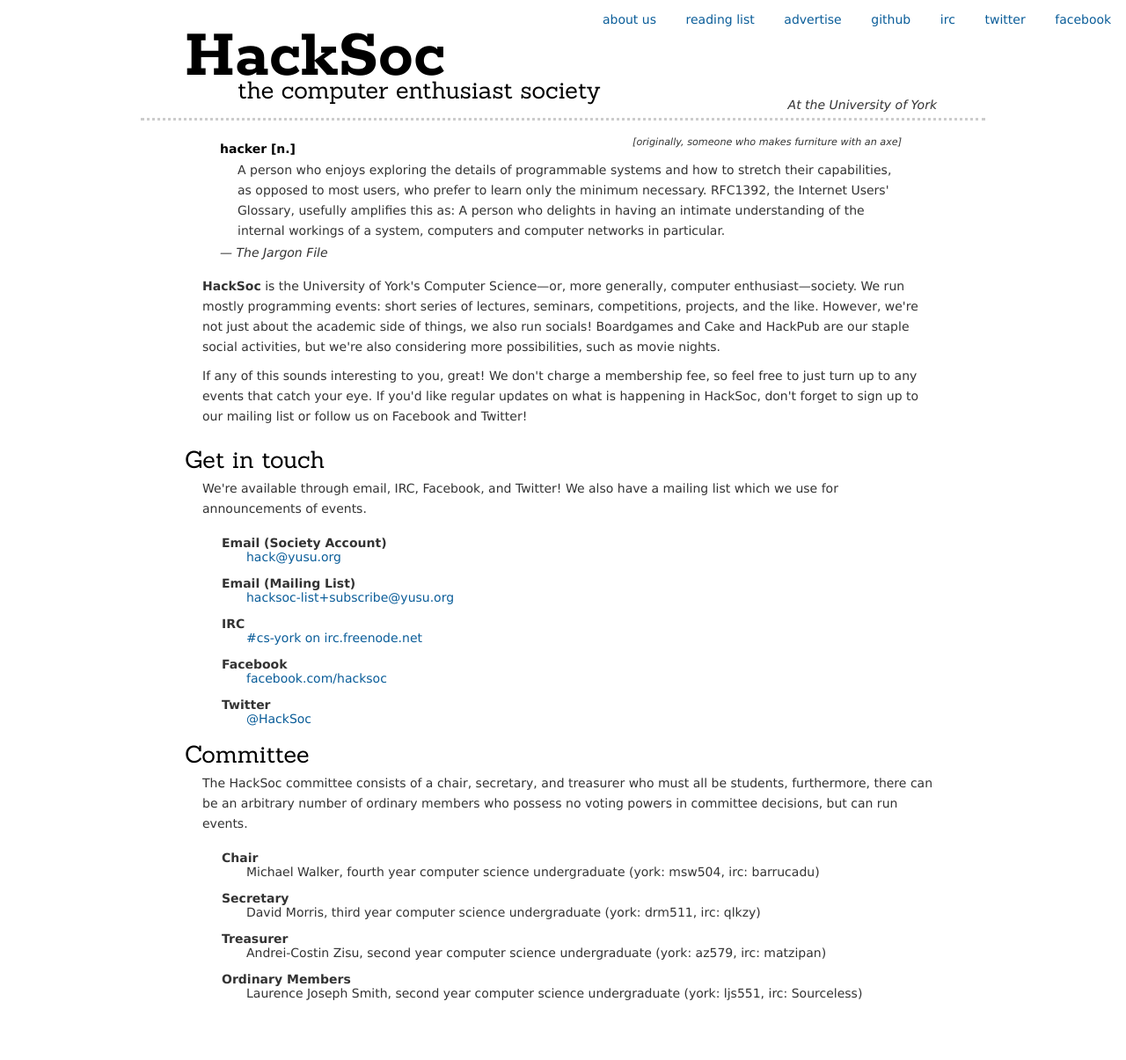
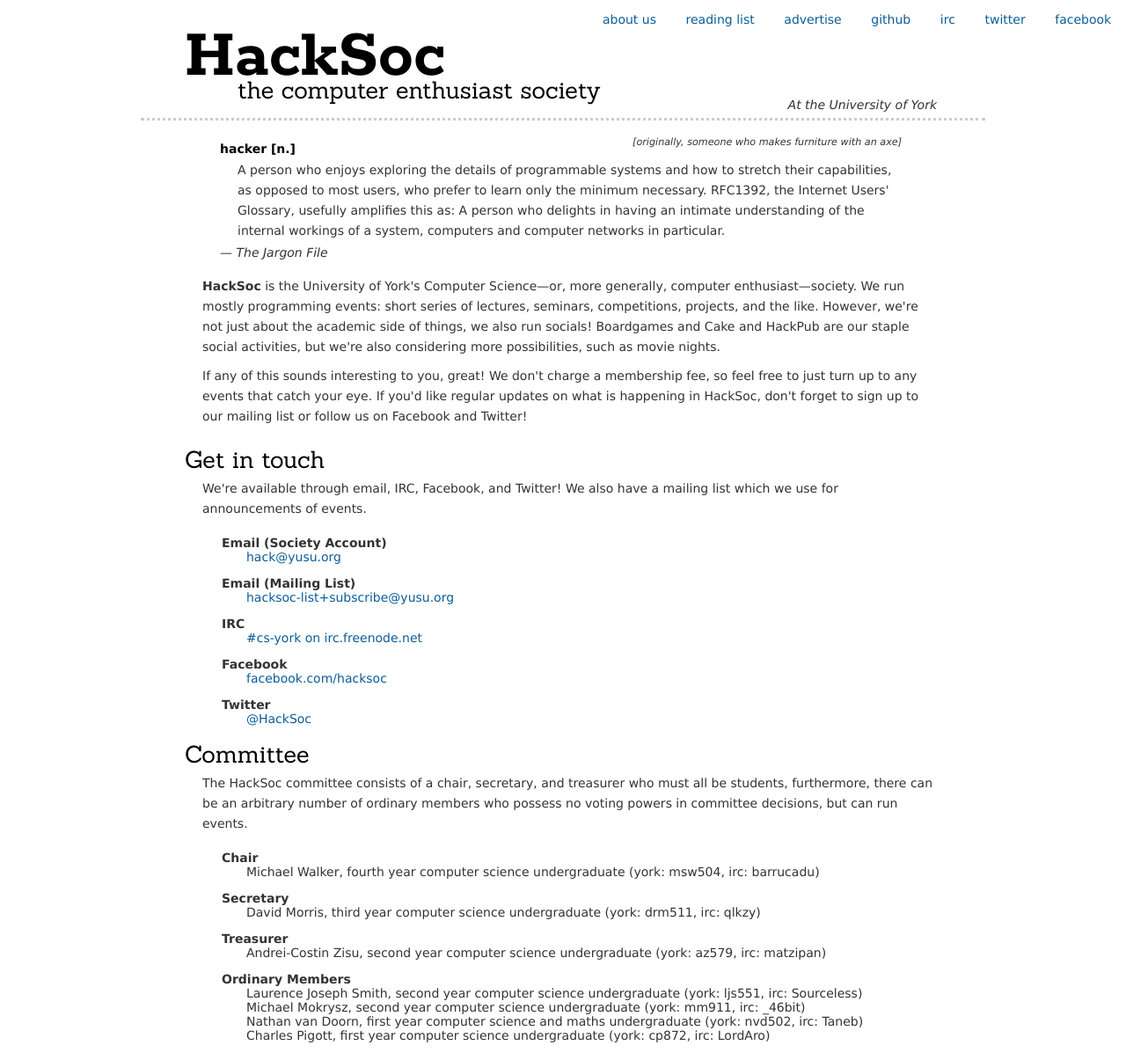
Before and after one commit to HackSoc/hacksoc.org, a Jekyll site: the page built from about.html, in a window 1280 px wide. Shown: the whole page at 88% size. Built offline with Jekyll 4.4.1, drawn with Linux system fonts in a browser that asks for light colours; some web fonts are replaced; before the commit the page ends 1157 px from its top, so only the background shows below that.

Commit message:
Update ordinary members info

```diff
--- a/about.html
+++ b/about.html
@@ -76,4 +76,7 @@ decisions, but can run events.</p>
   <dt>Ordinary Members</dt>
   <dd>Laurence Joseph Smith, second year computer science
   undergraduate (york: ljs551, irc: Sourceless)</dd>
+  <dd>Michael Mokrysz, second year computer science undergraduate (york: mm911, irc: _46bit)</dd>
+  <dd>Nathan van Doorn, first year computer science and maths undergraduate (york: nvd502, irc: Taneb)</dd>
+  <dd>Charles Pigott, first year computer science undergraduate (york: cp872, irc: LordAro)</dd>
 </dl>
```
